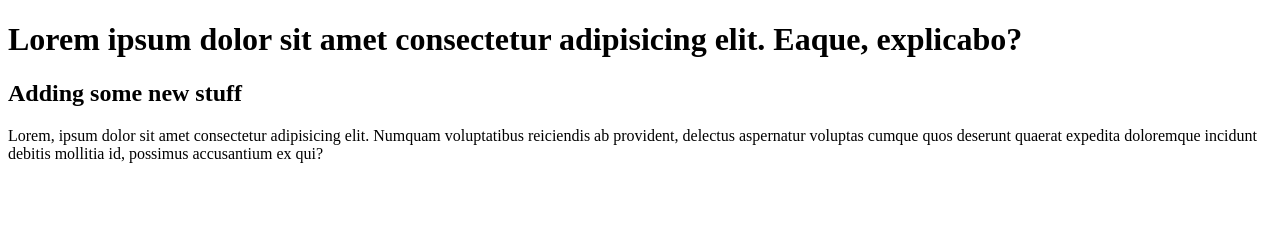
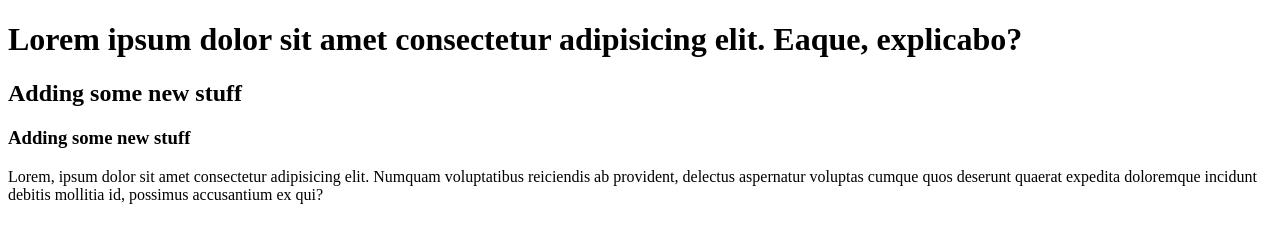
Before and after one commit to romandurdela/test, a plain HTML site: page index.html in a window 1280 px wide. Drawn offline with Linux system fonts and the light colour scheme.

Commit message:
Update index.html

```diff
--- a/index.html
+++ b/index.html
@@ -8,6 +8,7 @@
 <body>
    <h1> Lorem ipsum dolor sit amet consectetur adipisicing elit. Eaque, explicabo?</h1>
     <h2> Adding some new stuff </h2>
+    <h3> Adding some new stuff </h3>
     <p>Lorem, ipsum dolor sit amet consectetur adipisicing elit. Numquam voluptatibus reiciendis ab provident, delectus aspernatur voluptas cumque quos deserunt quaerat expedita doloremque incidunt debitis mollitia id, possimus accusantium ex qui?</p)>
 </body>
 </html>
```
